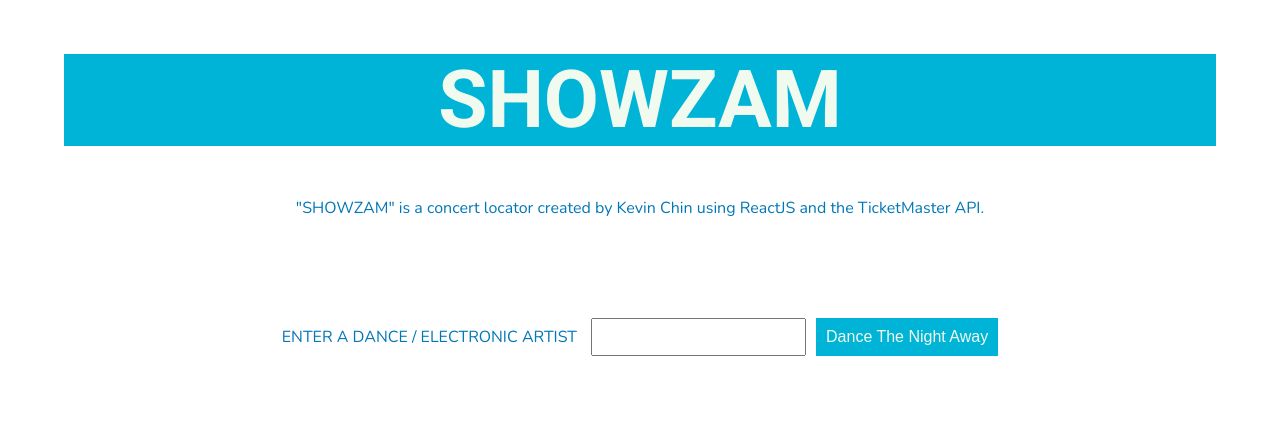
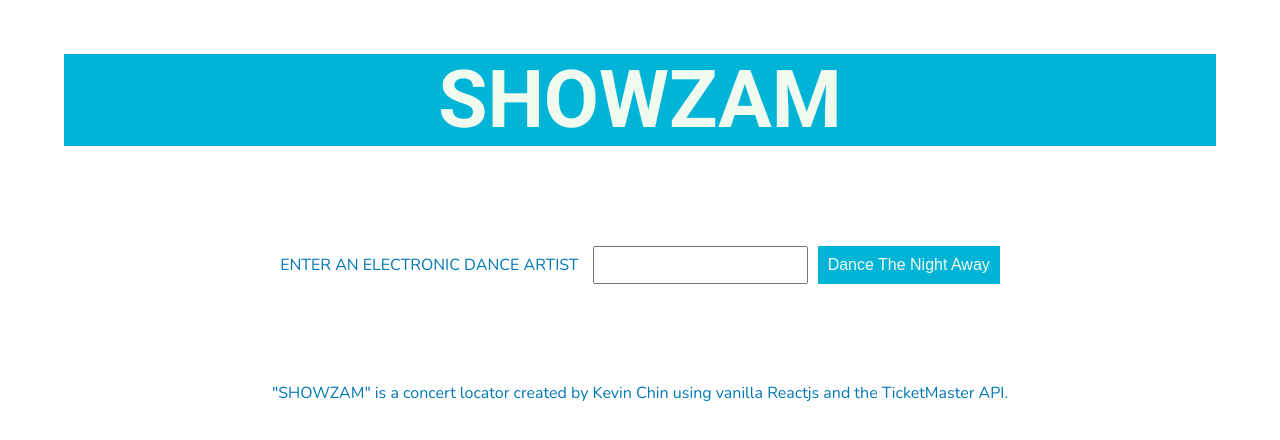
Before and after one commit to kevnchin97/Kevin-Chin-Project3, a React (Create React App) app: page / in a window 1280 px wide. Shown: the top 440 px of the page. Built offline with nearby package versions, Linux system fonts and the light colour scheme.

Commit message:
added template literals to renderDate such that if date is undefined. return error message'

```diff
--- a/src/App.css
+++ b/src/App.css
@@ -352,6 +352,12 @@ button {
   background: #00B4D8;
   color: #F1FAEE;
   text-align: center;
+  cursor: pointer;
+}
+
+button:hover {
+  background: #F1FAEE;
+  color: #00B4D8;
 }
 
 a {
--- a/src/App.js
+++ b/src/App.js
@@ -47,12 +47,12 @@ function App() {
   return (
     <main className="wrapper mainContent">
       <h1>SHOWZAM</h1>
-      <p>"SHOWZAM" is a concert locator created by Kevin Chin using ReactJS and the TicketMaster API. </p>
       <Form
         userInput={userInput}
         handleSubmit={handleSubmit}
         artistInput={artistInput}
       />
+      <p>"SHOWZAM" is a concert locator created by Kevin Chin using vanilla Reactjs and the TicketMaster API. </p>
       <div className="displayRenders">
         {renderDisplayData()}
       </div>
--- a/src/DisplayData.js
+++ b/src/DisplayData.js
@@ -10,6 +10,24 @@ function DisplayData(props) {
             </div>
         ));
     };
+    const renderDate = () => {
+        return (
+            <>
+                <p className="centerAlign"> {`
+                   ${props.data.dates.start.localDate} @
+                    ${props.data.dates.start.localTime ? `${props.data.dates.start.localTime}` : "timing for this event has not been established at this time."}
+                `}
+
+                </p>
+
+                <button className="rightAlign">
+                    < a href={`${props.data.url}`} target="_blank">Find Tickets</a>
+                </button>
+            </>
+
+        )
+    }
+
 
     return (
         <div className="overall">
@@ -18,8 +36,9 @@ function DisplayData(props) {
             <div className="displayRenderStyles">
                 <h2 className="leftAlign artistName">{props.data.name}</h2>
                 {renderVenues()}
-                <p className="centerAlign">Starts on {props.data.dates.start.localDate} at {props.data.dates.start.localTime}</p>
-                <button className="rightAlign">< a href={`${props.data.url}`} target="_blank">Find Tickets</a></button>
+                {renderDate()}
+                {/* <p className="centerAlign">Starts on {props.data.dates.start.localDate} at {props.data.dates.start.localTime}</p>
+                <button className="rightAlign">< a href={`${props.data.url}`} target="_blank">Find Tickets</a></button> */}
             </div>
         </div>
     );
--- a/src/Form.js
+++ b/src/Form.js
@@ -1,9 +1,16 @@
+import React from "react";
+
 function Form({ userInput, handleSubmit, artistInput }) {
     return (
         <form onSubmit={handleSubmit}>
-            <label htmlFor='artist'>ENTER A DANCE / ELECTRONIC ARTIST </label>
+            <label htmlFor='artist'>ENTER AN ELECTRONIC DANCE ARTIST </label>
             <input type="text" id="artist" onChange={userInput} value={artistInput} />
             <button>Dance The Night Away</button>
+            {/* <select defaultValue='sort'>
+                <option disabled value="sort">Sort By</option>
+                <option value="upcoming">Upcoming</option>
+                <option value="further">Further On</option>
+            </select> */}
         </form>
     )
 }
```
